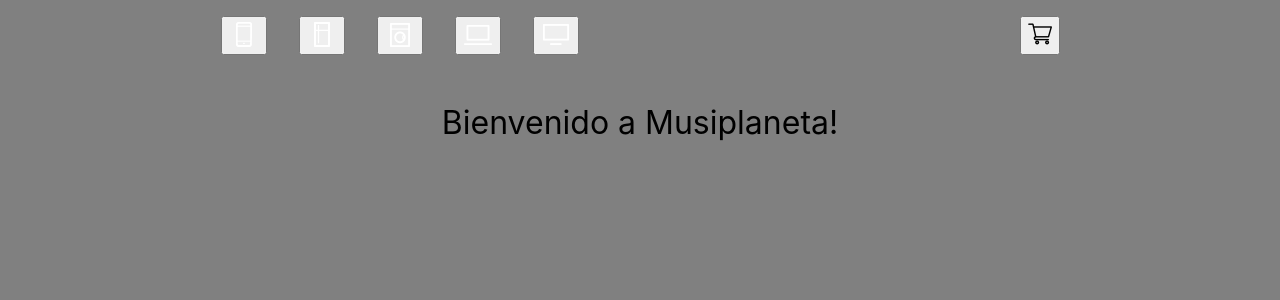
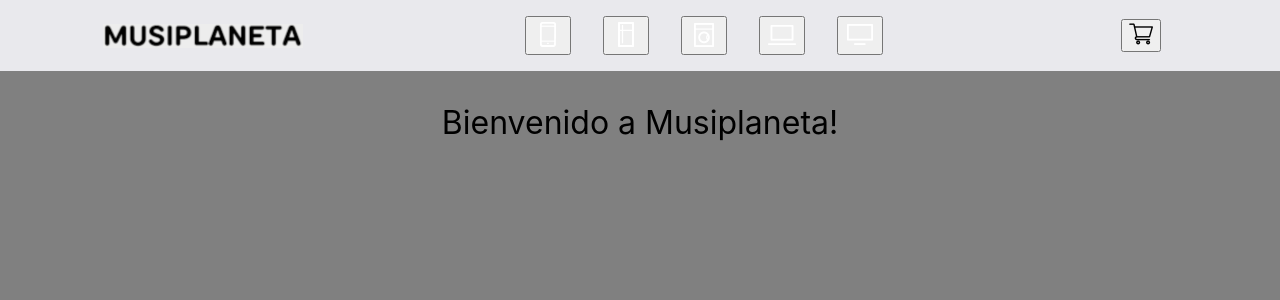
Before and after one commit to KevinStajurski/musiplaneta, a React (Create React App) app: page / in a window 1280 px wide. Shown: the top 300 px of the page. Built offline with nearby package versions, Linux system fonts and the light colour scheme.

Commit message:
PreEntrega1+Stajurski

```diff
--- a/src/App.css
+++ b/src/App.css
@@ -11,8 +11,15 @@
 .NavBar {
   display: flex;
   justify-content: space-around;
+  align-items: center;
+  background-color: #e9e9ed;
 }
 
 .Icon {
   margin: 1rem;
 }
+
+.Logo {
+  width: 200px;
+  height: 24px;
+}
--- /dev/null
+++ b/src/components/Brand.js
@@ -0,0 +1,9 @@
+import '../App.css'
+import Logo from '../assets/musiplaneta.png'
+const Brand = () => {
+    return(
+            <img src={Logo} alt="logo de la tienda" className='Logo'/>
+    )
+}
+
+export default Brand
--- a/src/components/NavBar.js
+++ b/src/components/NavBar.js
@@ -1,9 +1,11 @@
 import '../App.css'
 import Categories from './Categories'
 import CartWidget from './CartWidget'
+import Brand from './Brand'
 const NavBar = () => {
     return(
         <div className='NavBar'>
+            <Brand/>
             <Categories/>
             <CartWidget/>
         </div>
```
Also changed, not shown: src/assets/musiplaneta.png (added).
